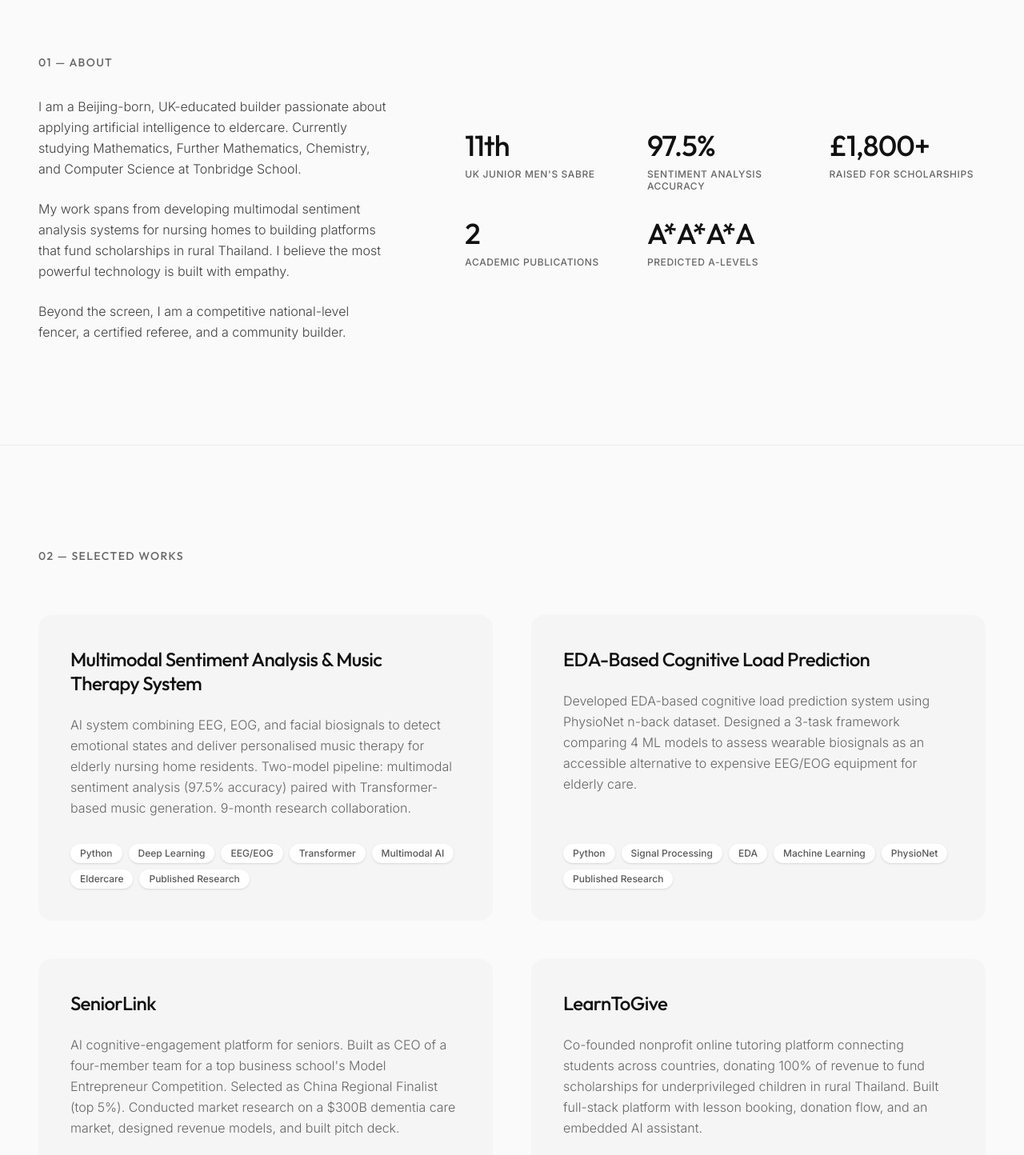
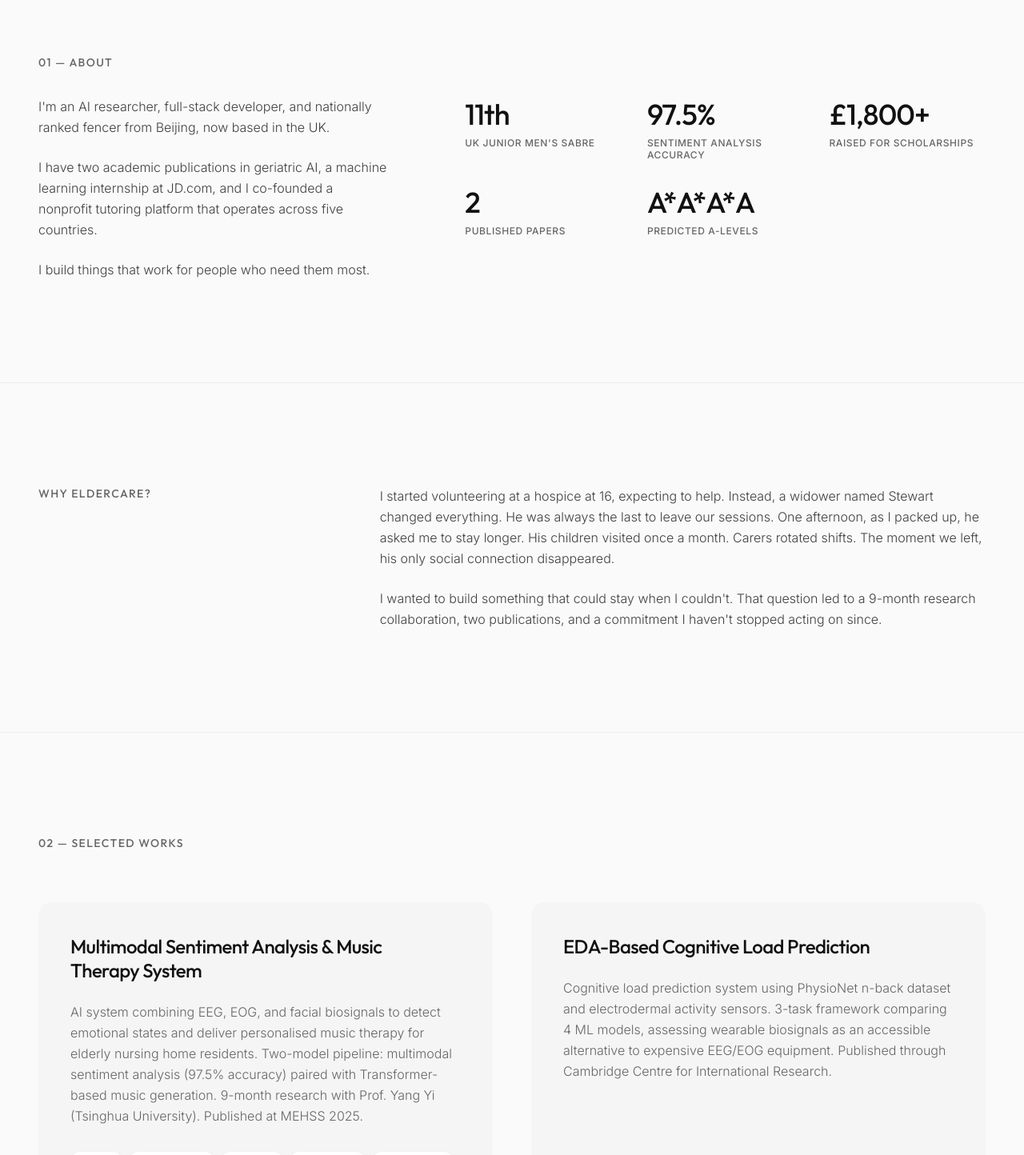
Before and after one commit to sjfan910/sjfan, a React (Vite) app: page / in a window 1280 px wide. Shown: the part 860-2304 px from the top of the page at 80% size. Built offline with nearby package versions, Linux system fonts and the light colour scheme.

Commit message:
Experiences

```diff
--- a/src/App.tsx
+++ b/src/App.tsx
@@ -6,11 +6,11 @@
 import Navbar from './components/Navbar';
 import Hero from './components/Hero';
 import About from './components/About';
+import WhyEldercare from './components/WhyEldercare';
 import Projects from './components/Projects';
 import Experience from './components/Experience';
+import Leadership from './components/Leadership';
 import Publications from './components/Publications';
-import Leadership from './components/Leadership';
-import Fencing from './components/Fencing';
 import Skills from './components/Skills';
 import Footer from './components/Footer';
 
@@ -22,11 +22,11 @@ export default function App() {
       <main>
         <Hero />
         <About />
+        <WhyEldercare />
         <Projects />
         <Experience />
+        <Leadership />
         <Publications />
-        <Leadership />
-        <Fencing />
         <Skills />
       </main>
       <Footer />
--- a/src/components/About.tsx
+++ b/src/components/About.tsx
@@ -5,7 +5,7 @@ export default function About() {
     { label: "UK Junior Men's Sabre", value: "11th" },
     { label: "Sentiment Analysis Accuracy", value: "97.5%" },
     { label: "Raised for Scholarships", value: "£1,800+" },
-    { label: "Academic Publications", value: "2" },
+    { label: "Published Papers", value: "2" },
     { label: "Predicted A-Levels", value: "A*A*A*A" },
   ];
 
@@ -32,13 +32,13 @@ export default function About() {
             className="prose prose-lg text-foreground/80 font-light leading-relaxed"
           >
             <p className="mb-6">
-              I am a Beijing-born, UK-educated builder passionate about applying artificial intelligence to eldercare. Currently studying Mathematics, Further Mathematics, Chemistry, and Computer Science at Tonbridge School.
+              I'm an AI researcher, full-stack developer, and nationally ranked fencer from Beijing, now based in the UK.
             </p>
             <p className="mb-6">
-              My work spans from developing multimodal sentiment analysis systems for nursing homes to building platforms that fund scholarships in rural Thailand. I believe the most powerful technology is built with empathy.
+              I have two academic publications in geriatric AI, a machine learning internship at JD.com, and I co-founded a nonprofit tutoring platform that operates across five countries.
             </p>
             <p>
-              Beyond the screen, I am a competitive national-level fencer, a certified referee, and a community builder.
+              I build things that work for people who need them most.
             </p>
           </motion.div>
         </div>
--- a/src/components/Experience.tsx
+++ b/src/components/Experience.tsx
@@ -5,49 +5,49 @@ const experiences = [
     role: "CTO",
     company: "LearnToGive",
     date: "Apr 2025 – Present",
-    description: "Built and launched learntogive.net. Full-stack platform with AI assistant integration. 100% of revenue funds scholarships."
+    description: "Built and launched learntogive.net, a full-stack platform with AI assistant integration. Co-founded nonprofit donating 100% of revenue to fund scholarships across five countries. £1,800+ raised."
   },
   {
     role: "ML Intern",
     company: "JD.com (Jingdong)",
     date: "Jun – Jul 2024, Beijing",
-    description: "Month-long internship exploring AI sentiment analysis for elderly care. Tested NLP models extracting emotional cues from patient speech. Studied neural network and LLM architecture. Authored technical reports."
+    description: "Explored AI sentiment analysis for elderly care. Tested NLP models extracting emotional cues from patient speech. Studied neural network and LLM architecture. Authored technical reports."
   },
   {
-    role: "CEO & Finalist",
-    company: "Model Entrepreneur Competition",
+    role: "CEO & China Regional Finalist",
+    company: "Columbia Business School Model Entrepreneur Competition",
     date: "Feb – Jun 2025",
-    description: "China Regional Finalist (top 5%) at a top business school's competition. Led team building SeniorLink. Conducted market research, designed revenue models, built pitch."
+    description: "Finalist (top 5%) leading SeniorLink, an AI cognitive-engagement platform for seniors. Conducted market research on a $300B dementia care market, designed revenue models, built pitch deck."
   },
   {
-    role: "Student",
-    company: "AI Summer Academy",
+    role: "AI Summer Academy",
+    company: "University of Pennsylvania",
     date: "Jul – Aug 2025",
-    description: "Intensive AI course. Mastered fundamental ML mathematics (linear algebra, calculus, statistics). Built ML models and generative AI artefacts. Scored 95% in finals with full marks on every test."
+    description: "Intensive AI course under Prof. Ghrist. Built ML models and generative AI artefacts. 95% finals score, full marks on every assessment."
   },
   {
     role: "Level 2 Referee",
     company: "British Fencing",
     date: "Feb 2022 – Present",
-    description: "One of the youngest Level 2 sabre referees. Officiates weekly fixtures and major events. Donates 100% of earnings to school fencing team for beginner kit."
+    description: "One of the youngest Level 2 sabre referees in the UK. Officiates weekly fixtures and major competitions. Donates 100% of earnings to school fencing team."
   },
   {
     role: "Volunteer",
     company: "Hospice in the Weald",
     date: "Sep 2023 – Apr 2025",
-    description: "Led weekly eldercare and arts activities for 23 residents. Organised fundraiser concert raising £500+. Initiated and piloted AI-assisted music-memory project using sentiment cues to reduce loneliness."
+    description: "Led weekly eldercare and arts activities for 23 residents. Organised fundraiser concert (150+ attendees, £500+ raised). Piloted AI-assisted music-memory project to reduce loneliness for widowed seniors."
+  },
+  {
+    role: "Volunteer",
+    company: "Derwent Day Centre",
+    date: "",
+    description: "Conducted WWII oral history interviews, compiled into \"Whispers of War.\" Organised resident outings to school. This experience directly inspired the AI eldercare research direction."
   },
   {
     role: "Volunteer",
     company: "Renovo Care Group",
     date: "Sep – Dec 2025",
     description: "Shadowed residential care assistants. Rotated through occupational therapy and physiotherapy sessions."
-  },
-  {
-    role: "Volunteer",
-    company: "Derwent Day Centre",
-    date: "Long-term",
-    description: "Organised resident outings to the school. Conducted WWII oral history interviews (\"Whispers of War\"). This experience directly inspired the AI research direction."
   }
 ];
 
--- a/src/components/Footer.tsx
+++ b/src/components/Footer.tsx
@@ -3,7 +3,7 @@ import { Mail, Linkedin, Github, Download } from 'lucide-react';
 
 export default function Footer() {
   return (
-    <footer className="py-24 px-6 md:px-12 max-w-7xl mx-auto border-t border-black/5">
+    <footer id="contact" className="py-24 px-6 md:px-12 max-w-7xl mx-auto border-t border-black/5">
       <div className="flex flex-col md:flex-row justify-between items-start md:items-end gap-12">
 
         <motion.div
@@ -17,7 +17,7 @@ export default function Footer() {
             Let's build something meaningful.
           </h2>
           <div className="flex gap-4 mb-8">
-            <a href="mailto:sjfan910@gmail.com" className="p-3 bg-black/5 rounded-full hover:bg-black/10 transition-colors text-foreground">
+            <a href="mailto:sjf@shijiafan.com" className="p-3 bg-black/5 rounded-full hover:bg-black/10 transition-colors text-foreground">
               <Mail size={20} />
             </a>
             <a href="https://linkedin.com/in/shijia-fan-50369b377" target="_blank" rel="noopener noreferrer" className="p-3 bg-black/5 rounded-full hover:bg-black/10 transition-colors text-foreground">
--- a/src/components/Leadership.tsx
+++ b/src/components/Leadership.tsx
@@ -3,15 +3,15 @@ import { motion } from 'motion/react';
 const leadership = [
   {
     title: "Head of Digital Wellbeing Council (TDWC)",
-    description: "Led a decade-old school council. Pivoted strategy from discouraging tech to teaching responsible use. Ran school-wide AI survey (94% adoption finding). Organised Digital Wellbeing Day. Delivered chapel talk on responsible technology. Published \"How to 'Cheat' with AI\" guide, now the school's official AI resource."
+    description: "Ran school-wide AI survey (94% adoption). Pivoted council strategy to teaching responsible AI use. Published \"How to 'Cheat' with AI\" — now the school's official AI resource."
   },
   {
     title: "Head of Programming Evening Society",
-    description: "Pioneered peer-teaching model. Delivered weekly lectures on encryption, deep learning, NLP. Taught AI workflow integration and prompt engineering. Mentored 20 students on lecture creation (10 became regular lecturers). Organised monthly hackathons for 20 participants. Hosted visiting speaker talk attracting 70 attendees."
+    description: "Weekly lectures on encryption, deep learning, NLP. Mentored 20 students (10 became regular lecturers). Monthly hackathons. Hosted speaker talk attracting 70 attendees."
   },
   {
-    title: "Sabre Fencing — Head Captain, Coach, Certified Referee",
-    description: "UK Junior Men's Sabre #11. Led team to 2nd nationally (first time in 10 years). Grew participation from 30 to 50 members. Designed training plans, led post-match video analysis. As Coach: mentored across schools/genders weekly, developed two sabreurs to 40th and 80th nationally. Started fencing age 8 in Beijing under 2008 Olympic champion Zhong Man."
+    title: "Head Captain, Head Coach & Athlete — Fencing",
+    description: "UK Junior Men's Sabre #11. Led team to 2nd nationally (first in a decade). Grew membership 30 → 50. Developed two sabreurs to top-80 nationally. Started aged 8 under Olympic champion Zhong Man."
   }
 ];
 
@@ -25,7 +25,7 @@ export default function Leadership() {
         transition={{ duration: 0.6 }}
         className="text-sm font-medium text-muted uppercase tracking-widest mb-16"
       >
-        05 — Leadership & Activities
+        04 — Leadership & Activities
       </motion.h2>
 
       <div className="grid grid-cols-1 md:grid-cols-3 gap-12">
--- a/src/components/Navbar.tsx
+++ b/src/components/Navbar.tsx
@@ -19,6 +19,9 @@ export default function Navbar() {
     { name: 'Projects', href: '#projects' },
     { name: 'Experience', href: '#experience' },
     { name: 'Leadership', href: '#leadership' },
+    { name: 'Publications', href: '#publications' },
+    { name: 'Skills', href: '#skills' },
+    { name: 'Contact', href: '#contact' },
   ];
 
   return (
@@ -26,9 +29,8 @@ export default function Navbar() {
       initial={{ y: -100 }}
       animate={{ y: 0 }}
       transition={{ duration: 0.8, ease: [0.16, 1, 0.3, 1] }}
-      className={`fixed top-0 left-0 right-0 z-50 transition-all duration-300 ${
-        isScrolled ? 'bg-background/80 backdrop-blur-md border-b border-black/5 py-4' : 'bg-transparent py-6'
-      }`}
+      className={`fixed top-0 left-0 right-0 z-50 transition-all duration-300 ${isScrolled ? 'bg-background/80 backdrop-blur-md border-b border-black/5 py-4' : 'bg-transparent py-6'
+        }`}
     >
       <div className="max-w-7xl mx-auto px-6 md:px-12 flex items-center justify-between">
         <a href="#" className="font-display font-semibold text-lg tracking-tight">
--- a/src/components/Projects.tsx
+++ b/src/components/Projects.tsx
@@ -4,50 +4,38 @@ import { ArrowUpRight } from 'lucide-react';
 const projects = [
   {
     title: "Multimodal Sentiment Analysis & Music Therapy System",
-    description: "AI system combining EEG, EOG, and facial biosignals to detect emotional states and deliver personalised music therapy for elderly nursing home residents. Two-model pipeline: multimodal sentiment analysis (97.5% accuracy) paired with Transformer-based music generation. 9-month research collaboration.",
-    tags: ["Python", "Deep Learning", "EEG/EOG", "Transformer", "Multimodal AI", "Eldercare", "Published Research"],
+    description: "AI system combining EEG, EOG, and facial biosignals to detect emotional states and deliver personalised music therapy for elderly nursing home residents. Two-model pipeline: multimodal sentiment analysis (97.5% accuracy) paired with Transformer-based music generation. 9-month research with Prof. Yang Yi (Tsinghua University). Published at MEHSS 2025.",
+    tags: ["Python", "Deep Learning", "EEG/EOG", "Transformer", "Multimodal AI", "Eldercare"],
     link: "#"
   },
   {
     title: "EDA-Based Cognitive Load Prediction",
-    description: "Developed EDA-based cognitive load prediction system using PhysioNet n-back dataset. Designed a 3-task framework comparing 4 ML models to assess wearable biosignals as an accessible alternative to expensive EEG/EOG equipment for elderly care.",
-    tags: ["Python", "Signal Processing", "EDA", "Machine Learning", "PhysioNet", "Published Research"],
+    description: "Cognitive load prediction system using PhysioNet n-back dataset and electrodermal activity sensors. 3-task framework comparing 4 ML models, assessing wearable biosignals as an accessible alternative to expensive EEG/EOG equipment. Published through Cambridge Centre for International Research.",
+    tags: ["Python", "Signal Processing", "EDA", "Machine Learning", "PhysioNet"],
     link: "#"
   },
   {
     title: "SeniorLink",
-    description: "AI cognitive-engagement platform for seniors. Built as CEO of a four-member team for a top business school's Model Entrepreneur Competition. Selected as China Regional Finalist (top 5%). Conducted market research on a $300B dementia care market, designed revenue models, and built pitch deck.",
-    tags: ["Entrepreneurship", "AI", "Eldercare", "Market Research", "Pitch Deck"],
+    description: "AI cognitive-engagement platform for seniors. Built as CEO of a four-member team for Columbia Business School's Model Entrepreneur Competition. China Regional Finalist (top 5%). Conducted market research on a $300B dementia care market, designed revenue models, built pitch deck.",
+    tags: ["Entrepreneurship", "AI", "Eldercare", "Market Research"],
     link: "#"
   },
   {
     title: "LearnToGive",
-    description: "Co-founded nonprofit online tutoring platform connecting students across countries, donating 100% of revenue to fund scholarships for underprivileged children in rural Thailand. Built full-stack platform with lesson booking, donation flow, and an embedded AI assistant.",
-    tags: ["React", "Next.js", "Full-Stack", "AI Integration", "Nonprofit"],
+    description: "Co-founded nonprofit tutoring platform donating 100% of revenue to fund scholarships for underprivileged children. As CTO, built the full-stack platform with lesson booking, tutor sign-up, donations, live impact stats, and an embedded AI assistant (\"Adam\"). Operates across the UK, US, China, Thailand, and France. £1,800+ raised.",
+    tags: ["React", "Next.js", "Vercel", "Full-Stack", "AI Integration", "Nonprofit"],
     link: "https://learntogive.net"
   },
   {
     title: "Boggle Game (A-Level NEA)",
-    description: "Full-featured word game built with PyQt5. Implements DFS with Trie-based prefix pruning, beam search AI helper, game history tracking, and comprehensive UML documentation.",
-    tags: ["Python", "PyQt5", "DFS", "Trie", "Beam Search", "Software Engineering"],
-    link: "#"
-  },
-  {
-    title: "AlgoForge",
-    description: "Interactive A-Level Computer Science revision platform with algorithm visualisations and practice problems.",
-    tags: ["Web Dev", "JavaScript", "Education", "Algorithms"],
+    description: "Word game implementing DFS with Trie-based prefix pruning, beam search AI helper, and game history tracking. Comprehensive UML documentation.",
+    tags: ["Python", "PyQt5", "DFS", "Trie", "Beam Search"],
     link: "#"
   },
   {
     title: "\"How to 'Cheat' with AI\"",
-    description: "Published guide demystifying LLMs, AI hallucination, and responsible AI use. Adopted as the school's official AI resource for all students.",
+    description: "Guide demystifying LLMs, AI hallucination, and responsible AI use. Adopted as Tonbridge School's official AI resource for all students.",
     tags: ["AI Literacy", "Writing", "Policy", "Education"],
-    link: "#"
-  },
-  {
-    title: "\"Whispers of War\" WWII Memoir Project",
-    description: "Oral history project recording WWII memories from elderly day centre residents. Combines eldercare, storytelling, and intergenerational connection.",
-    tags: ["Oral History", "Eldercare", "Community"],
     link: "#"
   }
 ];
--- a/src/components/Publications.tsx
+++ b/src/components/Publications.tsx
@@ -27,7 +27,7 @@ export default function Publications() {
         transition={{ duration: 0.6 }}
         className="text-sm font-medium text-muted uppercase tracking-widest mb-16"
       >
-        04 — Publications
+        05 — Publications
       </motion.h2>
 
       <div className="flex flex-col gap-8">
--- a/src/components/Skills.tsx
+++ b/src/components/Skills.tsx
@@ -2,28 +2,28 @@ import { motion } from 'motion/react';
 
 const skills = [
   {
-    category: "Languages",
-    items: ["Python", "JavaScript", "HTML/CSS", "SQL", "LaTeX"]
+    category: "AI/ML",
+    items: ["Machine Learning", "NLP", "LLMs", "Transformers", "Sentiment Analysis", "Cognitive Load Prediction", "Generative AI", "EEG/EOG/EDA Signal Processing"]
   },
   {
-    category: "AI/ML",
-    items: ["Machine Learning", "NLP", "LLMs", "Transformer models", "Sentiment Analysis", "Cognitive Load Prediction", "Generative AI", "EEG/EOG/EDA signal processing"]
+    category: "Programming",
+    items: ["Python", "JavaScript", "SQL", "HTML/CSS", "LaTeX"]
   },
   {
     category: "Full-Stack",
-    items: ["React", "Next.js", "Node.js", "Vite", "Vercel", "REST APIs", "DNS/CDN configuration"]
+    items: ["React", "Next.js", "Node.js", "Vercel", "Nginx"]
   },
   {
     category: "Tools",
-    items: ["Git", "Nginx", "Raspberry Pi", "Linux server admin"]
+    items: ["Git", "Raspberry Pi", "Linux Server Administration"]
   },
   {
-    category: "Research",
-    items: ["Academic publication", "Data analysis", "Survey methodology", "Technical report writing"]
+    category: "Interpersonal",
+    items: ["Cross-Cultural Communication", "Peer Mentoring & Coaching", "Public Speaking", "Patient-Centred Care", "Observational Problem-Solving"]
   },
   {
     category: "Other",
-    items: ["Coursera certifications (Deep Learning, AP Physics C)", "Public speaking", "Peer mentoring"]
+    items: ["Academic Publication", "Certified Fencing Referee", "Coursera (Deep Learning, AP Physics C)"]
   }
 ];
 
@@ -37,7 +37,7 @@ export default function Skills() {
         transition={{ duration: 0.6 }}
         className="text-sm font-medium text-muted uppercase tracking-widest mb-16"
       >
-        07 — Skills & Tech Stack
+        06 — Skills
       </motion.h2>
 
       <div className="grid grid-cols-1 md:grid-cols-2 lg:grid-cols-3 gap-12 md:gap-16">
--- /dev/null
+++ b/src/components/WhyEldercare.tsx
@@ -0,0 +1,38 @@
+import { motion } from 'motion/react';
+
+export default function WhyEldercare() {
+  return (
+    <section className="py-24 md:py-32 px-6 md:px-12 max-w-7xl mx-auto border-t border-black/5">
+      <div className="grid grid-cols-1 lg:grid-cols-12 gap-12 lg:gap-24">
+
+        <div className="lg:col-span-4">
+          <motion.h2
+            initial={{ opacity: 0, y: 20 }}
+            whileInView={{ opacity: 1, y: 0 }}
+            viewport={{ once: true, margin: "-100px" }}
+            transition={{ duration: 0.6 }}
+            className="text-sm font-medium text-muted uppercase tracking-widest mb-8"
+          >
+            Why Eldercare?
+          </motion.h2>
+        </div>
+
+        <motion.div
+          initial={{ opacity: 0, y: 20 }}
+          whileInView={{ opacity: 1, y: 0 }}
+          viewport={{ once: true, margin: "-100px" }}
+          transition={{ duration: 0.6, delay: 0.1 }}
+          className="lg:col-span-8 prose prose-lg text-foreground/80 font-light leading-relaxed"
+        >
+          <p className="mb-6">
+            I started volunteering at a hospice at 16, expecting to help. Instead, a widower named Stewart changed everything. He was always the last to leave our sessions. One afternoon, as I packed up, he asked me to stay longer. His children visited once a month. Carers rotated shifts. The moment we left, his only social connection disappeared.
+          </p>
+          <p>
+            I wanted to build something that could stay when I couldn't. That question led to a 9-month research collaboration, two publications, and a commitment I haven't stopped acting on since.
+          </p>
+        </motion.div>
+
+      </div>
+    </section>
+  );
+}
```
Also changed, not shown: index.html (+12 -1 lines), 1 other file (tests, documents, lock files or other folders).
